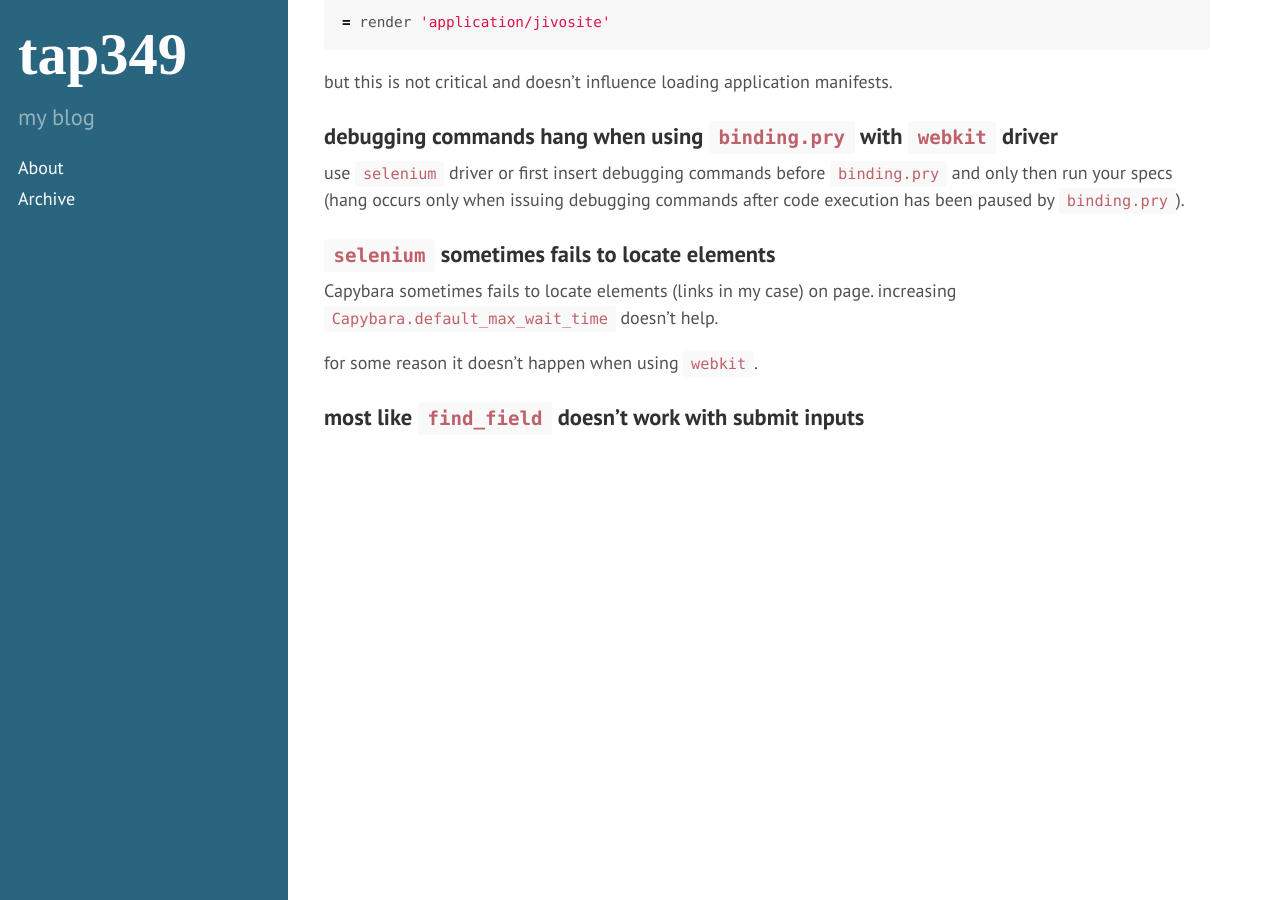
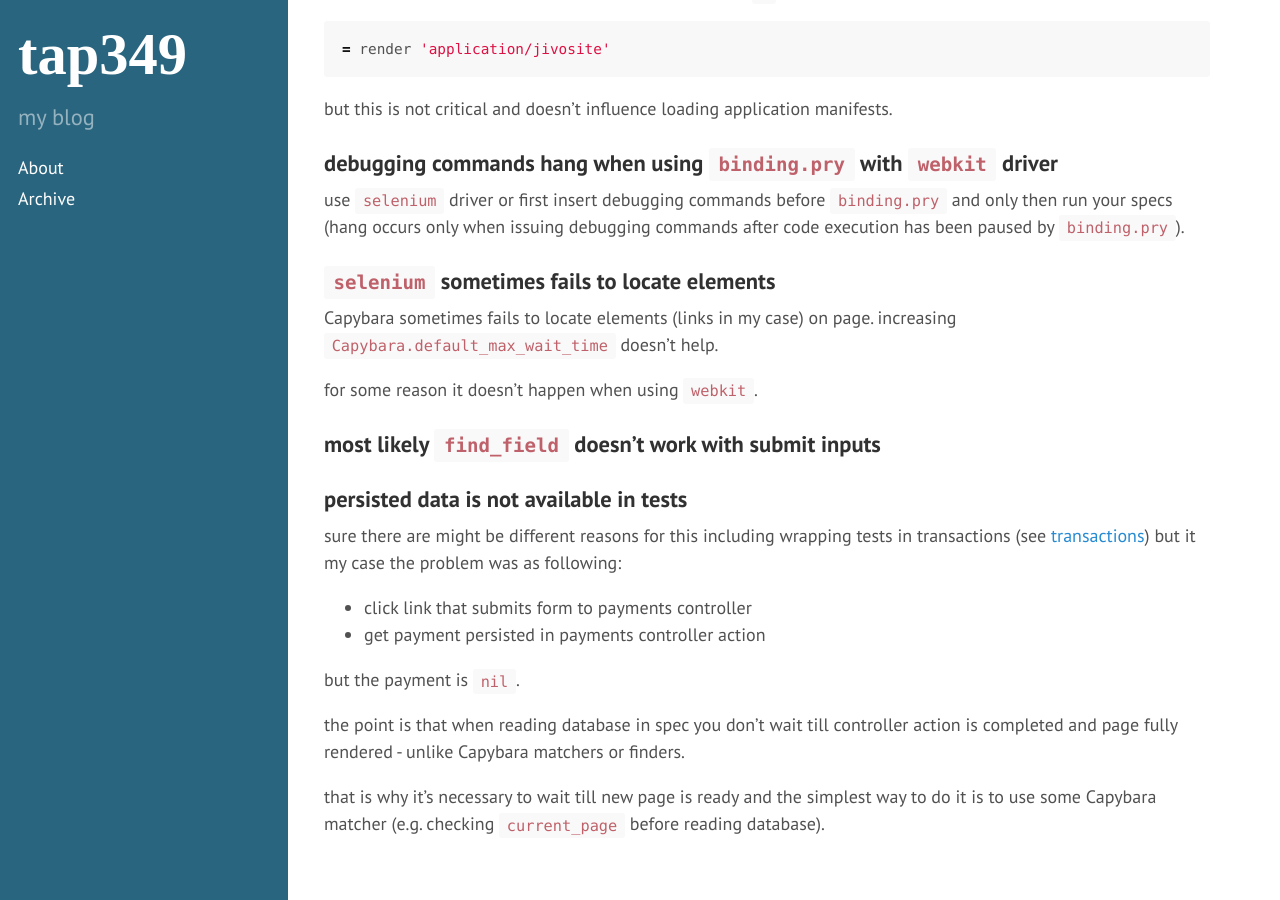
Before and after one commit to tap349/tap349.github.io, a Jekyll site: the page built from _posts/2016-04-09-capybara.md, in a window 1280 px wide and 900 px high, scrolled down 13870 px. Built offline with Jekyll 4.4.1, drawn with Linux system fonts in a browser that asks for light colours; some of the changed text lies outside the part shown.

Commit message:
update 2016-04-20_15:37:48

```diff
--- a/_posts/2016-04-09-capybara.md
+++ b/_posts/2016-04-09-capybara.md
@@ -615,4 +615,22 @@ increasing `Capybara.default_max_wait_time` doesn't help.
 
 for some reason it doesn't happen when using `webkit`.
 
-### most like `find_field` doesn't work with submit inputs
+### most likely `find_field` doesn't work with submit inputs
+
+### persisted data is not available in tests
+
+sure there are might be different reasons for this including wrapping tests
+in transactions (see [transactions](#transactios)) but it my case the problem
+was as following:
+
+- click link that submits form to payments controller
+- get payment persisted in payments controller action
+
+but the payment is `nil`.
+
+the point is that when reading database in spec you don't wait till controller
+action is completed and page fully rendered - unlike Capybara matchers or finders.
+
+that is why it's necessary to wait till new page is ready and the simplest way
+to do it is to use some Capybara matcher (e.g. checking `current_page` before
+reading database).
```
